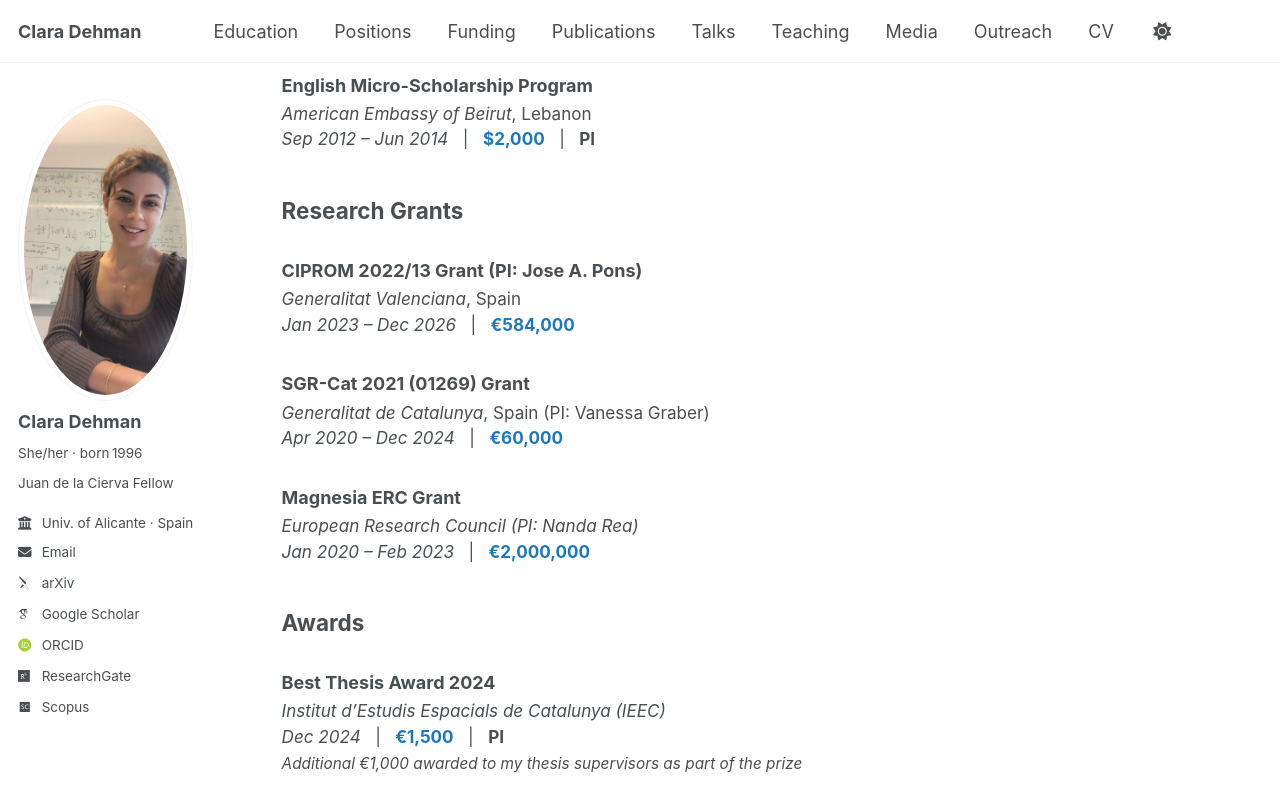
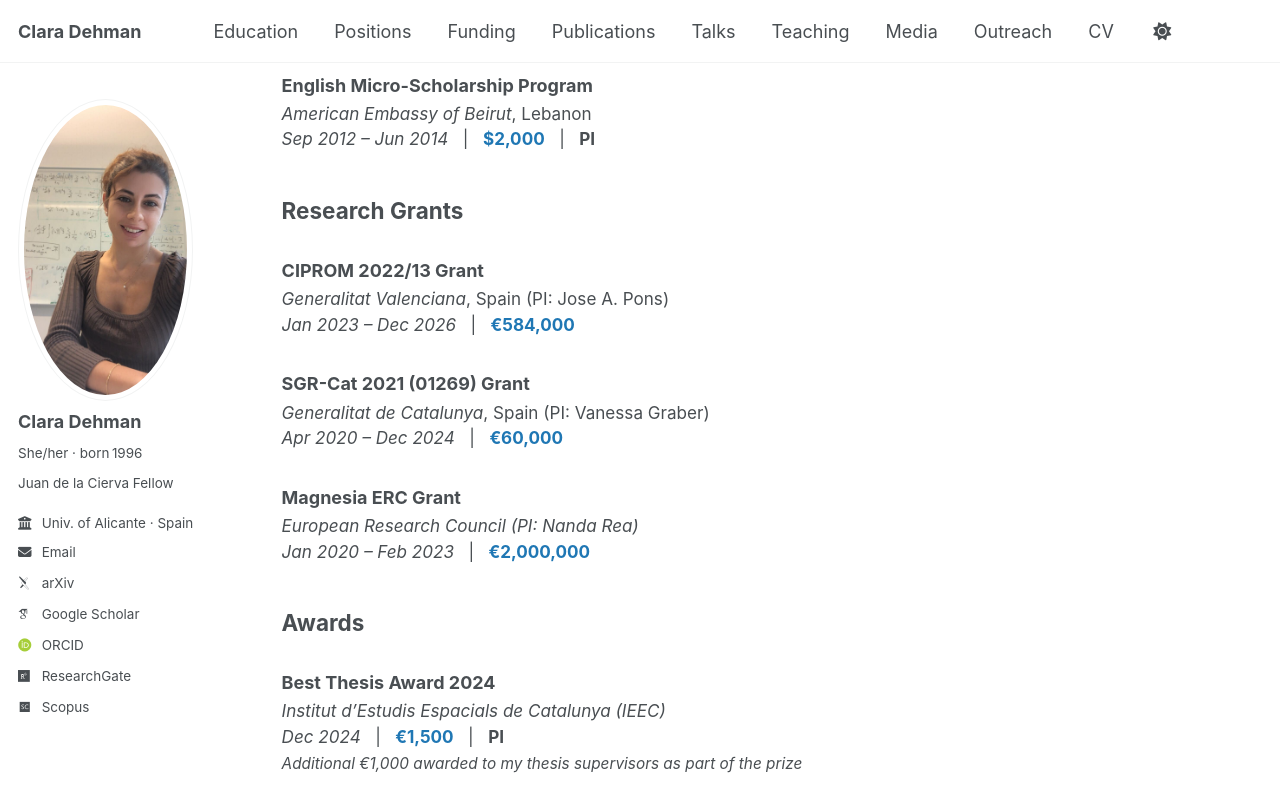
Before and after one commit to ClaraDehman/ClaraDehman.github.io, a Jekyll site: the page built from _pages/funding.html, in a window 1280 px wide and 900 px high, scrolled down 655 px. Shown: the top 812 px of the window. Built offline with Jekyll 4.4.1, drawn with Linux system fonts in a browser that asks for light colours; some web fonts are replaced.

Commit message:
Update funding.html

```diff
--- a/_pages/funding.html
+++ b/_pages/funding.html
@@ -66,9 +66,9 @@ The list below includes fellowships, grants, and awards I received (<strong>PI</
 <h2 class="archive__item-title">Research Grants</h2>
 
 <div class="archive__item">
-  <h3 class="archive__item-title">CIPROM 2022/13 Grant (PI: Jose A. Pons)</h3>
+  <h3 class="archive__item-title">CIPROM 2022/13 Grant</h3>
   <p class="archive__item-excerpt" style="font-size: 0.95em;">
-    <em>Generalitat Valenciana</em>, Spain<br>
+    <em>Generalitat Valenciana</em>, Spain (PI: Jose A. Pons)<br>
     <em>Jan 2023 – Dec 2026</em> &nbsp; | &nbsp;
     <span style="color:#1f77b4; font-weight:bold;">€584,000</span>
   </p>
```
